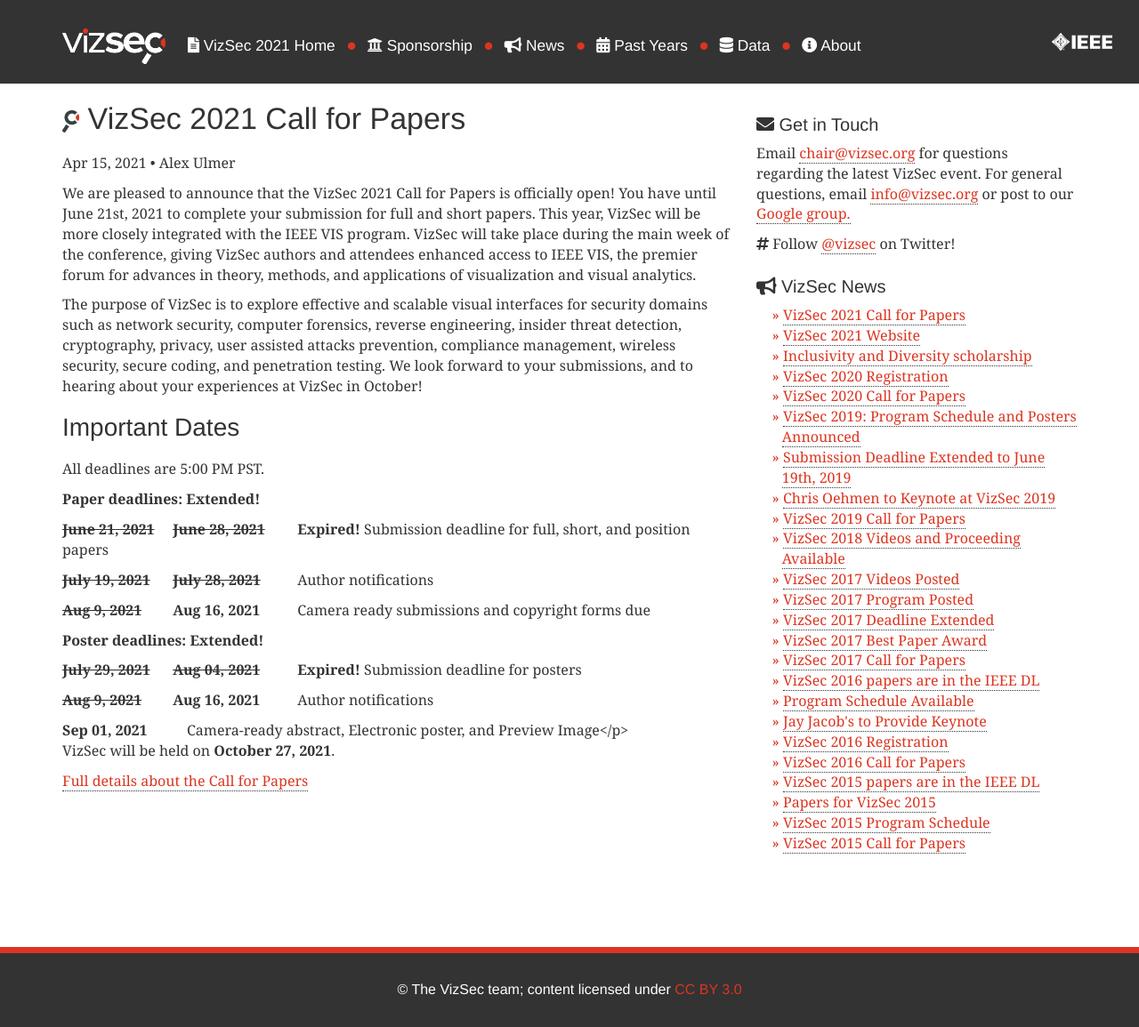
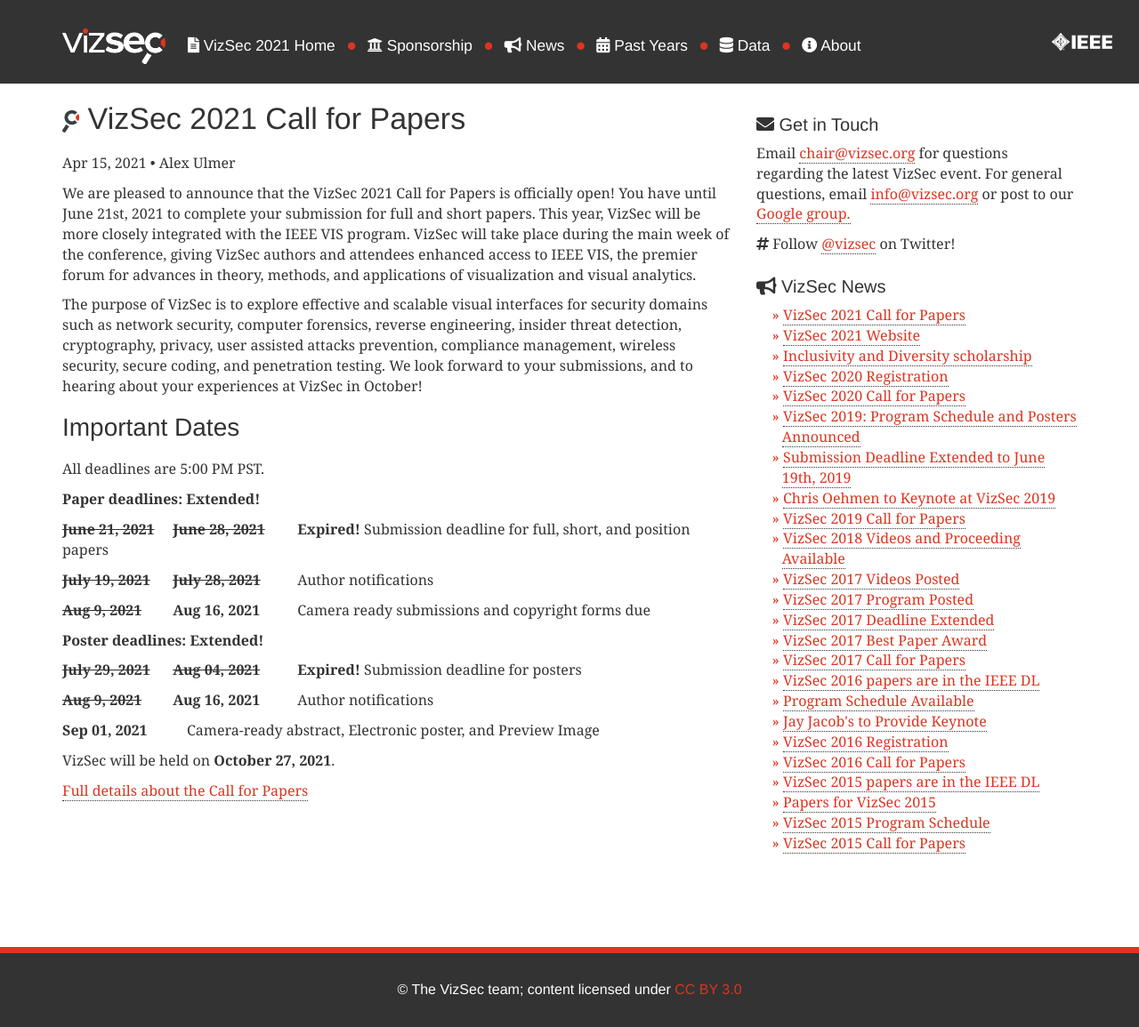
Before and after one commit to vizsec/vizsec.github.io, a Jekyll site: the page built from _posts/2021-04-12-CFP.md, in a window 1280 px wide and 1155 px high. Shown: the whole window at 89% size. Built offline with Jekyll 4.4.1, drawn with Linux system fonts in a browser that asks for light colours; nearby versions of some CDN libraries.

Commit message:
missing p

```diff
--- a/_posts/2021-04-12-CFP.md
+++ b/_posts/2021-04-12-CFP.md
@@ -32,7 +32,7 @@
         <strong><span style="display: inline-block; width: 140px; text-decoration: line-through">Aug 04, 2021</span>Expired! </strong>Submission deadline for posters</p>
     <p><strong><span style="display: inline-block; width: 120px; text-decoration: line-through">Aug 9, 2021</span></strong>
         <strong><span style="display: inline-block; width: 140px;">Aug 16, 2021</span></strong>Author notifications</p>
-    <strong><span style="display: inline-block; width: 140px;">Sep 01, 2021</span></strong>Camera-ready abstract, Electronic poster, and Preview Image</p>
+    <p><strong><span style="display: inline-block; width: 140px;">Sep 01, 2021</span></strong>Camera-ready abstract, Electronic poster, and Preview Image</p>
     <p>VizSec will be held on <strong>October 27, 2021</strong>.</p>
 </div>
 
--- a/vizsec2021/index.html
+++ b/vizsec2021/index.html
@@ -170,7 +170,7 @@
         <strong><span style="display: inline-block; width: 140px; text-decoration: line-through">Aug 04, 2021</span>Expired! </strong>Submission deadline for posters</p>
     <p><strong><span style="display: inline-block; width: 120px; text-decoration: line-through">Aug 9, 2021</span></strong>
         <strong><span style="display: inline-block; width: 140px;">Aug 16, 2021</span></strong>Author notifications</p>
-    <strong><span style="display: inline-block; width: 140px;">Sep 01, 2021</span></strong>Camera-ready abstract, Electronic poster, and Preview Image</p>
+    <p><strong><span style="display: inline-block; width: 140px;">Sep 01, 2021</span></strong>Camera-ready abstract, Electronic poster, and Preview Image</p>
     <p>VizSec will be held on <strong>October 27, 2021</strong>.</p>
 </div>
 
```
